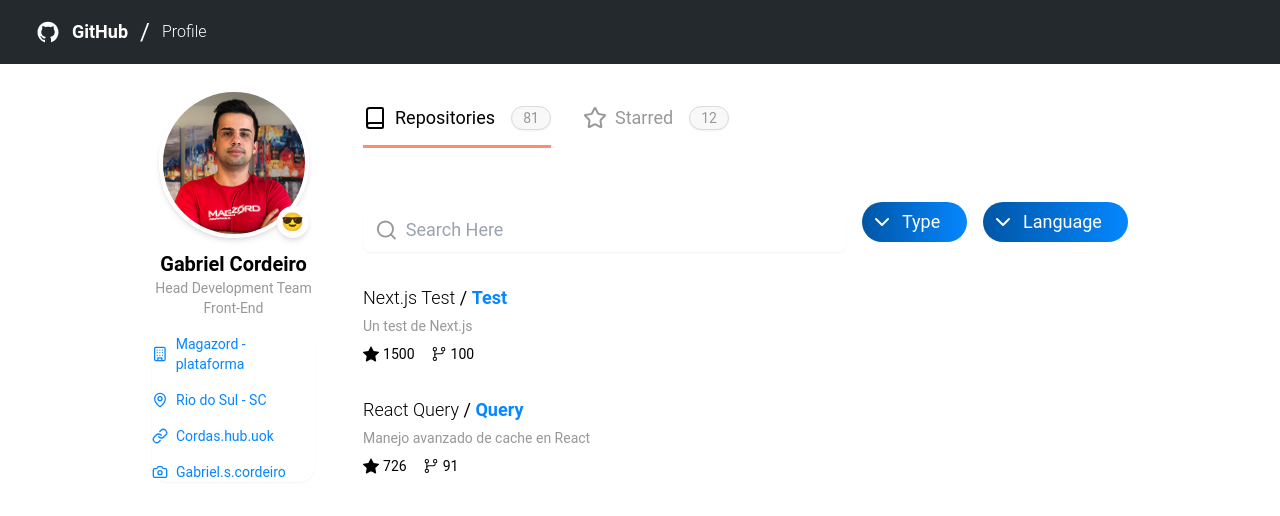
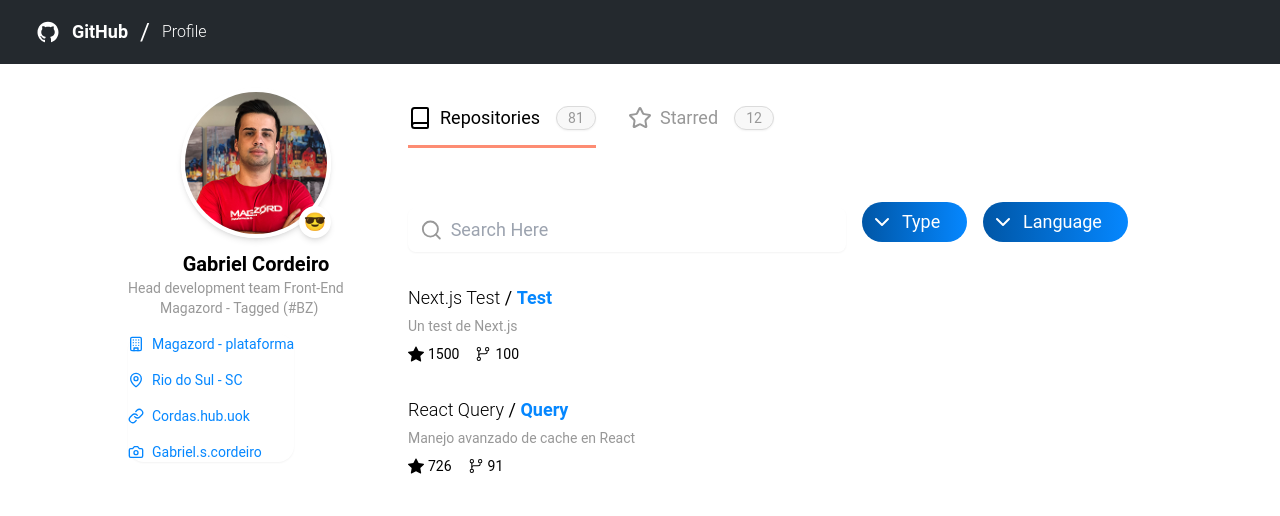
Before and after one commit to grGrimales/magazord-test-app, a Next.js app: page / in a window 1280 px wide. Shown: the top 516 px of the page. Built offline with nearby package versions, Linux system fonts and the light colour scheme.

Commit message:
Feature(profile): Ajuste no componete de userprofile para title

```diff
--- a/src/components/UserProfile.tsx
+++ b/src/components/UserProfile.tsx
@@ -19,17 +19,19 @@
           className="rounded-full border-4 border-white shadow-md  sm:w-104 sm:h-104 lg:w-150 lg:h-150"
         />
         <div className="absolute bottom-0 right-0 bg-white rounded-full w-8 h-8 flex items-center justify-center shadow-md">
-          {/* <Smile size={18} className="text-yellow-500" /> */}
-          <span className="text-lg">😎</span>
+         <span className="text-lg">😎</span>
         </div>
       </div>
 
-      <div className="flex flex-col items-center  w-full mt-3">
-        <h2 className="text-xl font-semibold text-textPrimary text-center sm:text-left">
+      <div className="flex flex-col w-64 mt-3">
+        <h2 className="text-xl font-semibold text-textPrimary text-center ">
           Gabriel Cordeiro
         </h2>
-        <p className="text-textSecondary text-sm text-center">
-          Head Development Team Front-End
+        <p className="text-textSecondary text-sm text-left">
+          Head development team Front-End
+        </p>
+        <p className="text-textSecondary text-sm  ml-8">
+          Magazord - Tagged (#BZ)
         </p>
 
         <button
```
